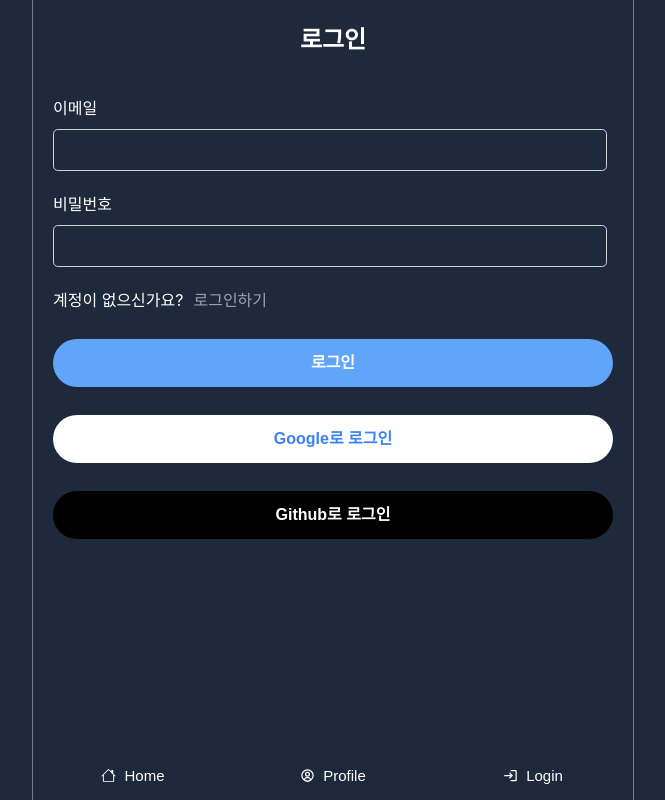
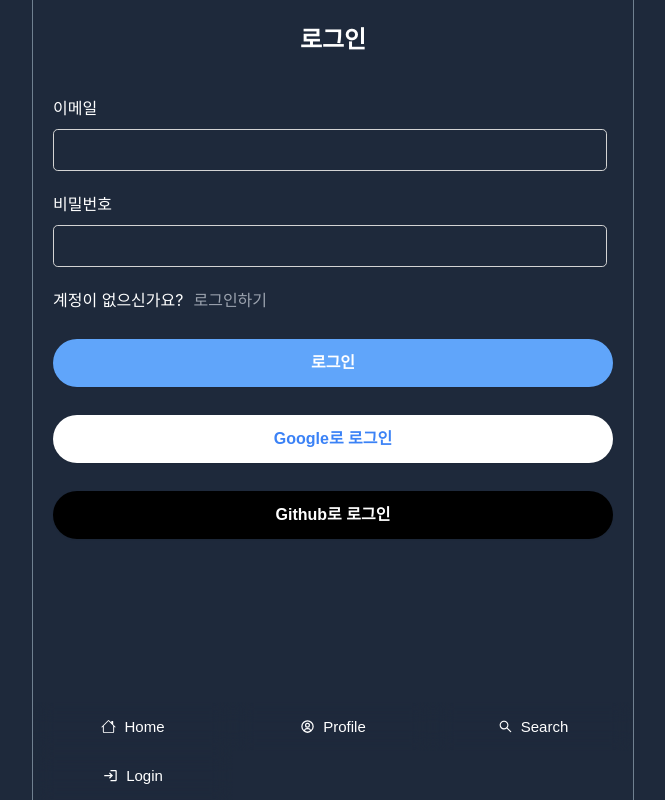
Before and after one commit to kionys/react-twitter, a React (Create React App) app: page /users/login in a window 1280 px wide. Shown: the whole page, without its empty margins (307-972 px from the left). Built offline with nearby package versions, Linux system fonts and the light colour scheme; no server answers.

Commit message:
update: 푸터메뉴 > search 추가

```diff
--- a/src/components/menu.tsx
+++ b/src/components/menu.tsx
@@ -2,6 +2,7 @@ import AuthContext from "context/auth-context";
 import { app } from "firebase-app";
 import { getAuth, signOut } from "firebase/auth";
 import { useContext } from "react";
+import { AiOutlineSearch } from "react-icons/ai";
 import { BiUserCircle } from "react-icons/bi";
 import { BsHouse } from "react-icons/bs";
 import { MdLogin, MdLogout } from "react-icons/md";
@@ -22,6 +23,10 @@ export default function MenuList() {
         <button type="button" className="" onClick={() => navigate("/profile")}>
           <BiUserCircle />
           Profile
+        </button>
+        <button type="button" className="" onClick={() => navigate("/search")}>
+          <AiOutlineSearch />
+          Search
         </button>
         {user === null ? (
           <button
```
